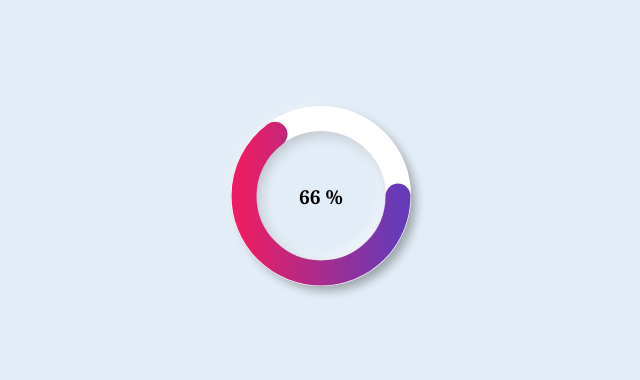
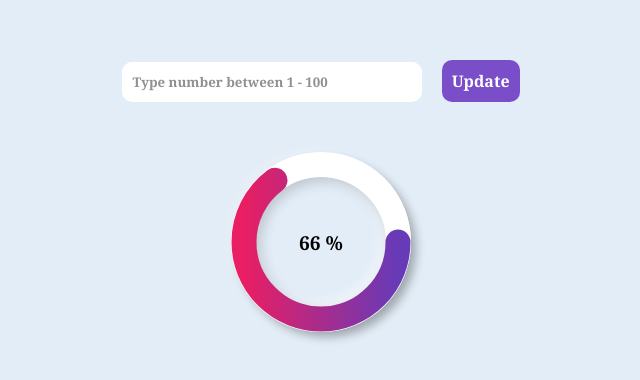
Before and after one commit to jyo30kumar/circular-progress-bar, a plain HTML site: page index.html in a window 1280 px wide. Shown: the part 204-584 px from the top of the page, without its empty margins (319-959 px from the left). Drawn offline with Linux system fonts and the light colour scheme.

Commit message:
add input box and update button

```diff
--- a/index.html
+++ b/index.html
@@ -7,6 +7,10 @@
     <link rel="stylesheet" href="./style.css">
 </head>
 <body>
+    <div class="box">
+        <input type="number" id="updatedNumber" *required placeholder="Type number between 1 - 100">
+        <button onclick="updateValue()" class="button">Update</button>
+    </div>
     <div class="progress">
         <div class="inner">
             <div id="number">66
--- a/index.js
+++ b/index.js
@@ -1,16 +1,27 @@
-let progressValue = parseInt(document.getElementById("number").innerText);
+var progressValue = parseInt(document.getElementById("number").innerText);
 let circle = document.getElementById("circle");
 let maxDashOffset = 474;
+
+function updateValue(){
+    let updatedNumber = parseInt(document.getElementById("updatedNumber").value);
+    if(updatedNumber > 100){
+        alert("Number shouldn't be greater than 100");
+    }else{
+        progressValue = updatedNumber;
+    console.log(progressValue);
+    cirularProgressBar();
+    }
+}
+
+function cirularProgressBar(){
     let strokeDashOffset = Math.floor(maxDashOffset - (maxDashOffset * (progressValue / 100)));
     let duration = 700; // Animation duration in milliseconds
     let stepTime = 50;   // Time interval for updates
     let steps = duration / stepTime;  // Number of steps in the animation
-
     let counter = 0;
     let currentOffset = maxDashOffset;
     let stepValue = progressValue / steps;
     let stepOffset = (maxDashOffset - strokeDashOffset) / steps;
-
     let intervalId = setInterval(function() {
         counter += stepValue;
         currentOffset -= stepOffset;
@@ -24,3 +35,6 @@ let intervalId = setInterval(function() {
             circle.setAttribute("stroke-dashoffset", strokeDashOffset); // Ensure the stroke ends at the correct offset
         }
     }, stepTime);
+}
+
+cirularProgressBar();
--- a/style.css
+++ b/style.css
@@ -10,11 +10,35 @@ body{
     background-color: #e3edf7;
     height: 100vh;
     display: flex;
+    flex-direction: column;
     justify-content: center;
     align-items: center;
+    gap: 50px;
 }
 .progress{
     position: relative;
+}
+input{
+    outline-color: rgba(110, 61, 196, 0.9);
+    line-height: 20px;
+    padding: 10px;
+    border-radius: 10px;
+    border:none;
+    font-weight: bold;
+    width: 300px;
+    margin-right: 15px;
+}
+input::placeholder{
+    opacity: 0.8;
+}
+.button{
+    background-color: rgba(110, 61, 196, 0.9);
+    padding: 10px;
+    border: none;
+    border-radius: 10px;
+    font-weight: 600;
+    font-size: medium;
+    color: white;
 }
 .inner{
     height: 180px;
```
Lines whose indentation alone changed are shown as unchanged.
